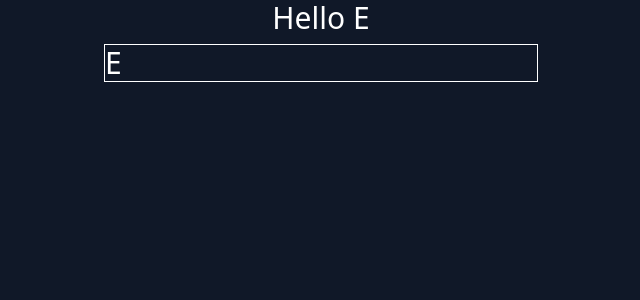
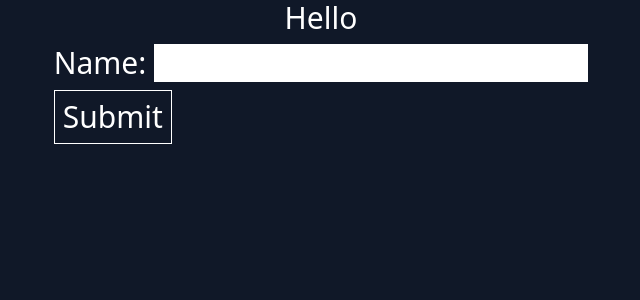
Before and after one commit to Eran2001/react-course, a React (Vite) app: page / in a window 1280 px wide. Shown: the top 300 px of the page, without its empty margins (319-959 px from the left). Built offline with nearby package versions, Linux system fonts and the light colour scheme.

Commit message:
add some setters

```diff
--- a/src/App.jsx
+++ b/src/App.jsx
@@ -1,17 +1,27 @@
 import { useState } from "react";
 
 const App = () => {
-  const [name, setName] = useState("E");
+  const [name, setName] = useState("");
 
   return (
     <div className="flex flex-col items-center bg-gray-900 text-white h-screen text-3xl">
       <h1>Hello {name}</h1>
-      <input
-        type="text"
-        value={name}
-        required
-        className="border border-white mt-2"
-      />
+      <form onSubmit={(e) => e.preventDefault()}>
+        <label htmlFor="name">Name:</label>
+
+        <input
+          type="text"
+          value={name}
+          onChange={(e) => setName(e.target.value)}
+          required
+          className="border border-white mt-2 ml-2 caret-[#000] bg-white text-[#000]"
+        />
+        <input
+          className="block border border-white mt-2 p-2"
+          type="submit"
+          value="Submit"
+        />
+      </form>
     </div>
   );
 };
```
